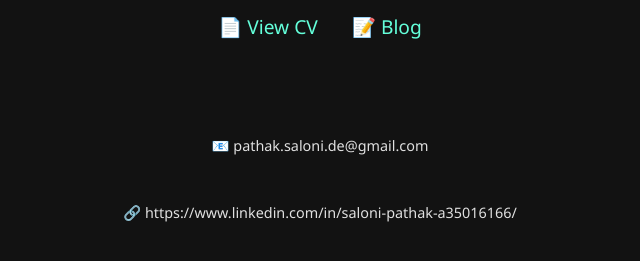
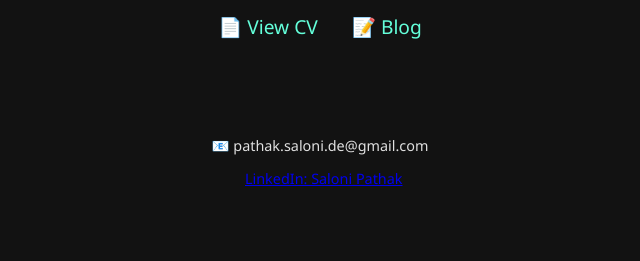
Before and after one commit to bad-bit01/sal.github.io, a plain HTML site: page index.html in a window 1280 px wide. Shown: the part 189-450 px from the top of the page, without its empty margins (320-960 px from the left). Drawn offline with Linux system fonts and the light colour scheme.

Commit message:
fixed linkedin url

```diff
--- a/index.html
+++ b/index.html
@@ -16,7 +16,7 @@
     </nav>
     <footer>
       <p>📧 pathak.saloni.de@gmail.com</p>
-      <p>🔗 https://www.linkedin.com/in/saloni-pathak-a35016166/</p>
+      <a href="https://www.linkedin.com/in/saloni-pathak-a35016166/">LinkedIn: Saloni Pathak</a>
     </footer>
   </div>
 </body>
```
